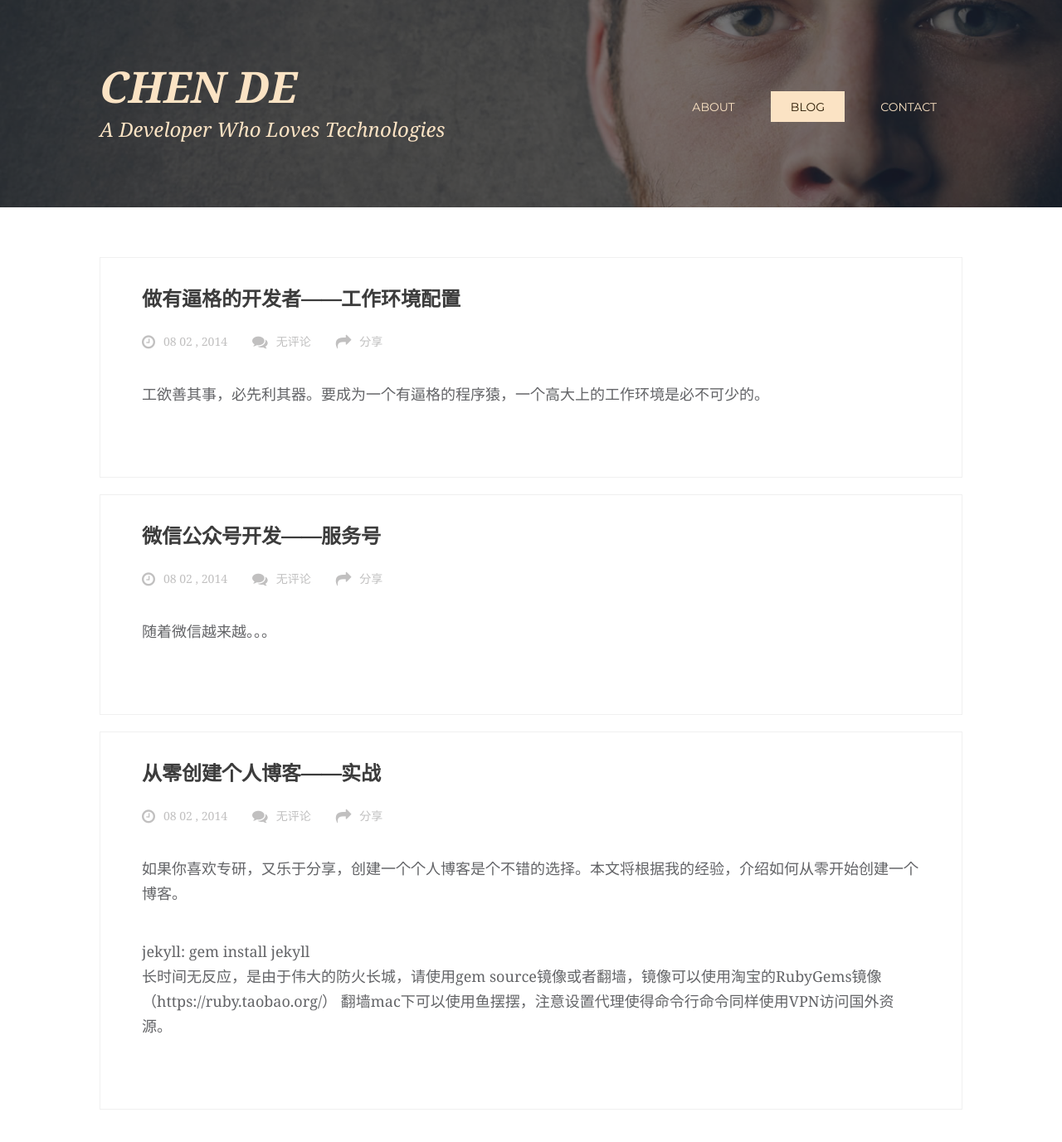
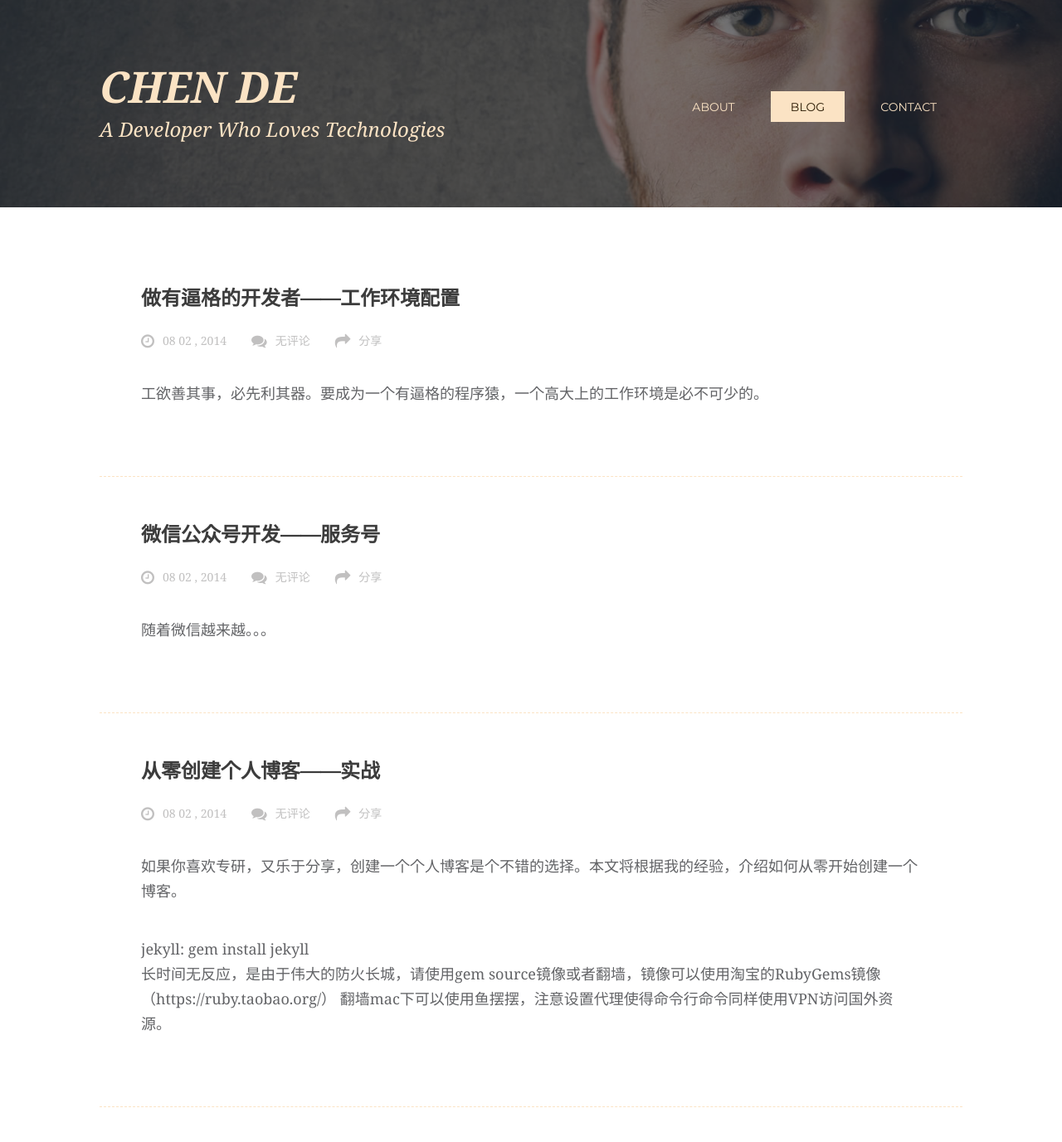
Before and after one commit to cd1989/cd1989.github.io, a Jekyll site: the page built from index.html, in a window 1280 px wide. Shown: the top 1377 px of the page at 83% size. Built offline with Jekyll 4.4.1, drawn with Linux system fonts in a browser that asks for light colours; some web fonts are replaced.

Commit message:
css small bug fixed

```diff
--- a/_includes/css/blogs.css
+++ b/_includes/css/blogs.css
@@ -26,7 +26,7 @@ a {
 }
 
 .blogs .blog {
-    border: 1px solid #f0f0f0;
+    border-bottom: 1px dashed #{{ site.color.accents }};
     margin-bottom: 20px;
 }
 
```
